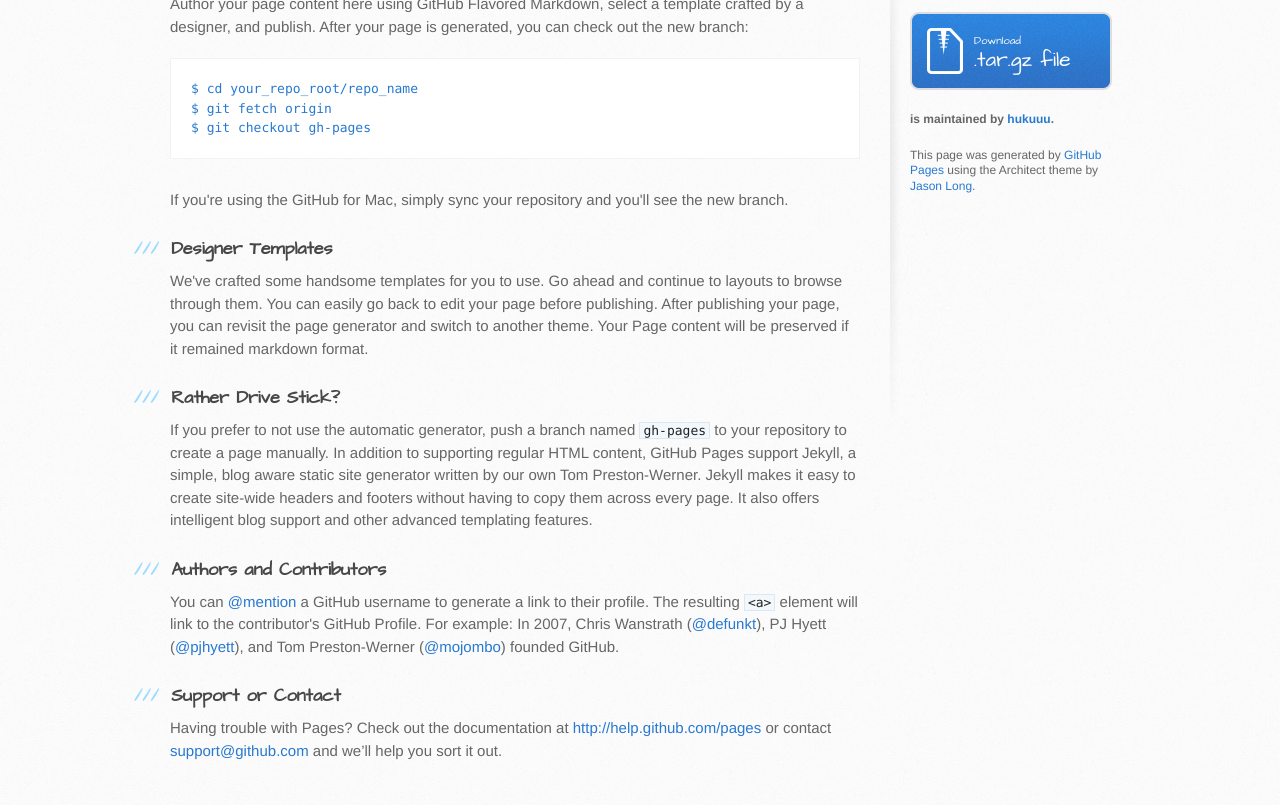
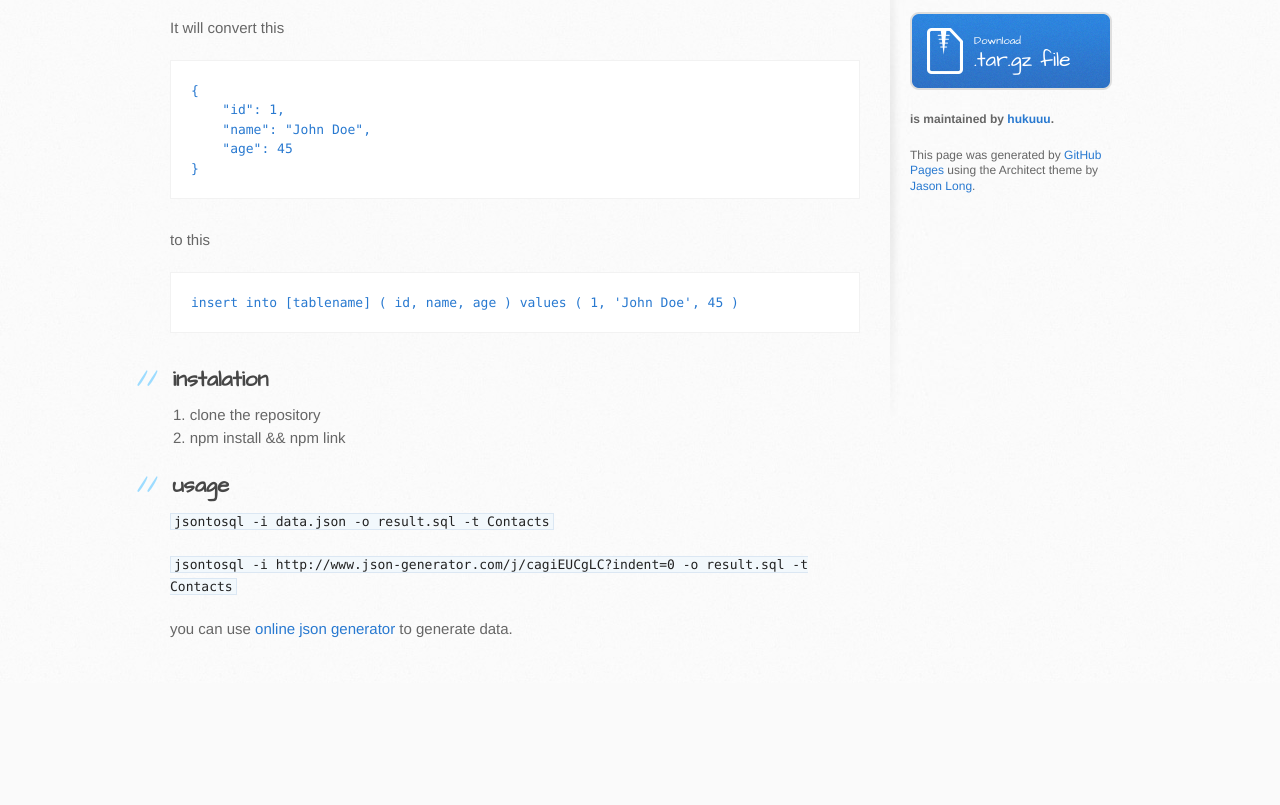
Before and after one commit to hukuuu/jsontoddl, a plain HTML site: page index.html in a window 1280 px wide. Shown: the part 354-1159 px from the top of the page. After the commit the page ends 1037 px from the top, so only its background shows below. Drawn offline with Linux system fonts and the light colour scheme.

```diff
--- a/index.html
+++ b/index.html
@@ -28,37 +28,39 @@
     <div id="content-wrapper">
       <div class="inner clearfix">
         <section id="main-content">
-          <h3>
-<a name="welcome-to-github-pages" class="anchor" href="#welcome-to-github-pages"><span class="octicon octicon-link"></span></a>Welcome to GitHub Pages.</h3>
+          <h1>
+<a name="jsontosql" class="anchor" href="#jsontosql"><span class="octicon octicon-link"></span></a>jsontosql</h1>
 
-<p>This automatic page generator is the easiest way to create beautiful pages for all of your projects. Author your page content here using GitHub Flavored Markdown, select a template crafted by a designer, and publish. After your page is generated, you can check out the new branch:</p>
+<p>simple cli tool for translating json data to sql inserts</p>
 
-<pre><code>$ cd your_repo_root/repo_name
-$ git fetch origin
-$ git checkout gh-pages
+<p>It will convert this</p>
+
+<pre><code>{
+    "id": 1,
+    "name": "John Doe",
+    "age": 45
+}
 </code></pre>
 
-<p>If you're using the GitHub for Mac, simply sync your repository and you'll see the new branch.</p>
+<p>to this</p>
 
-<h3>
-<a name="designer-templates" class="anchor" href="#designer-templates"><span class="octicon octicon-link"></span></a>Designer Templates</h3>
+<pre><code>insert into [tablename] ( id, name, age ) values ( 1, 'John Doe', 45 )
+</code></pre>
 
-<p>We've crafted some handsome templates for you to use. Go ahead and continue to layouts to browse through them. You can easily go back to edit your page before publishing. After publishing your page, you can revisit the page generator and switch to another theme. Your Page content will be preserved if it remained markdown format.</p>
+<h2>
+<a name="instalation" class="anchor" href="#instalation"><span class="octicon octicon-link"></span></a>instalation</h2>
 
-<h3>
-<a name="rather-drive-stick" class="anchor" href="#rather-drive-stick"><span class="octicon octicon-link"></span></a>Rather Drive Stick?</h3>
+<ol>
+<li>clone the repository</li>
+<li>npm install &amp;&amp; npm link</li>
+</ol><h2>
+<a name="usage" class="anchor" href="#usage"><span class="octicon octicon-link"></span></a>usage</h2>
 
-<p>If you prefer to not use the automatic generator, push a branch named <code>gh-pages</code> to your repository to create a page manually. In addition to supporting regular HTML content, GitHub Pages support Jekyll, a simple, blog aware static site generator written by our own Tom Preston-Werner. Jekyll makes it easy to create site-wide headers and footers without having to copy them across every page. It also offers intelligent blog support and other advanced templating features.</p>
+<p><code>jsontosql -i data.json -o result.sql -t Contacts</code></p>
 
-<h3>
-<a name="authors-and-contributors" class="anchor" href="#authors-and-contributors"><span class="octicon octicon-link"></span></a>Authors and Contributors</h3>
+<p><code>jsontosql -i http://www.json-generator.com/j/cagiEUCgLC?indent=0 -o result.sql -t Contacts</code></p>
 
-<p>You can <a href="https://github.com/blog/821" class="user-mention">@mention</a> a GitHub username to generate a link to their profile. The resulting <code>&lt;a&gt;</code> element will link to the contributor's GitHub Profile. For example: In 2007, Chris Wanstrath (<a href="https://github.com/defunkt" class="user-mention">@defunkt</a>), PJ Hyett (<a href="https://github.com/pjhyett" class="user-mention">@pjhyett</a>), and Tom Preston-Werner (<a href="https://github.com/mojombo" class="user-mention">@mojombo</a>) founded GitHub.</p>
-
-<h3>
-<a name="support-or-contact" class="anchor" href="#support-or-contact"><span class="octicon octicon-link"></span></a>Support or Contact</h3>
-
-<p>Having trouble with Pages? Check out the documentation at <a href="http://help.github.com/pages">http://help.github.com/pages</a> or contact <a href="mailto:support@github.com">support@github.com</a> and we’ll help you sort it out.</p>
+<p>you can use <a href="http://www.json-generator.com/">online json generator</a> to generate data.</p>
         </section>
 
         <aside id="sidebar">
```
Also changed, not shown: params.json (+1 -1 lines).
